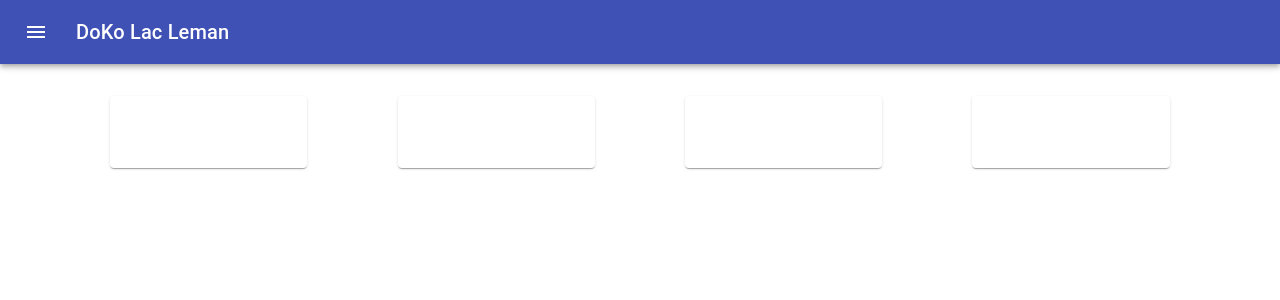
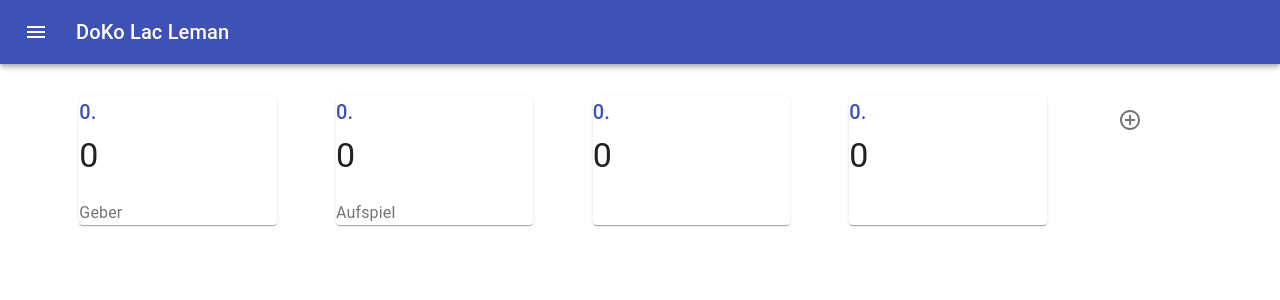
Before and after one commit to druxx/doko, a React (Create React App) app: page /#/ in a window 1280 px wide. Shown: the top 300 px of the page. Built offline with nearby package versions, Linux system fonts and the light colour scheme.

Commit message:
first version of Home  view

```diff
--- a/src/components/Home.js
+++ b/src/components/Home.js
@@ -1,9 +1,10 @@
 import React, { Component } from 'react';
 import { connect } from "react-redux";
-import { Container, Grid, Card, CardHeader, CardContent, TextField, Button, IconButton } from '@material-ui/core';
-import SaveIcon from '@material-ui/icons/Save'
+import { withRouter } from 'react-router-dom';
+import { Container, Grid, Paper, IconButton } from '@material-ui/core';
 import AddCircleOutlineOutlinedIcon from '@material-ui/icons/AddCircleOutlineOutlined';
 import { withStyles } from '@material-ui/core/styles';
+import PlayerFragment from './PlayerFragment';
 
 
 const styles = theme => ({
@@ -32,7 +33,12 @@ const mapStateToProps = state => {
     return {players};
 }
 
-class Players extends Component {
+class Home extends Component {
+
+    handleAddGameResult = () => {
+        this.props.history.push('/score');
+    }
+
 
     render() {
         const { classes, players } = this.props;
@@ -42,18 +48,21 @@ class Players extends Component {
             <div className={classes.content}>
               <Container maxWidth="xl" className={classes.container}>
                 <Grid container spacing={10} direction="column" justify="space-evenly" alignItems="center">
-                    <Grid container item xs={12} spacing={1} justify="space-evenly" alignItems="center">
+                    <Grid container item xs={12} spacing={1} justify="space-evenly" alignItems='stretch'>
                         {players.map((player,index) => {
                             return (
                                 <Grid item xs={2}>
-                                    <Card>
-                                        <CardHeader title={player.name}/>
-                                        <CardContent>
-                                        </CardContent>
-                                    </Card>
+                                    <Paper>
+                                        <PlayerFragment player={player} />
+                                    </Paper>
                                 </Grid>
                             );
                         })}
+                        <Grid item xs={1}>
+                            <IconButton aria-label="add" onClick={this.handleAddGameResult}>
+                                <AddCircleOutlineOutlinedIcon />
+                            </IconButton>
+                        </Grid>
                     </Grid>
                     <Grid container item xs={12} spacing={1} justify="space-evenly" alignItems="center">
                         <Grid item xs={2}>
@@ -66,5 +75,5 @@ class Players extends Component {
     }
 }
 
-const StyledPlayers = withStyles(styles, { withTheme: true })(Players)
-export default connect(mapStateToProps)(StyledPlayers);
+const StyledHome = withStyles(styles, { withTheme: true })(withRouter(Home))
+export default connect(mapStateToProps)(StyledHome);
--- /dev/null
+++ b/src/components/PlayerFragment.js
@@ -0,0 +1,48 @@
+import React from 'react';
+import { makeStyles } from '@material-ui/core/styles';
+import Typography from '@material-ui/core/Typography';
+
+const useStyles = makeStyles({
+  fragmentContext: {
+    flex: 1,
+  },
+  hideMe: {
+    visibility:'hidden'
+  },
+  normal: {}
+});
+
+
+export default function PlayerFragment(props) {
+  const classes = useStyles();
+  const {  player } = props;
+  const soli =  'Soli: ' + player.soli;
+  const soliHidden =  player.soli === 0 ? true : false;
+  const top = '' + player.rank +'.   ' + player.name;
+  let bottom = 'GeberAufspiel';
+  let hidden = true;
+  if (player.pos === 0) {
+    bottom = 'Geber';
+    hidden = false;
+  }
+  if (player.pos === 1) {
+    bottom = 'Aufspiel';
+    hidden = false;
+  }
+  return (
+    <React.Fragment>
+        <Typography component="h2" variant="h6" color="primary" gutterBottom>
+          {top}
+        </Typography>
+        <Typography component="p" variant="h4">
+          {player.points}
+        </Typography>
+        <Typography color="textSecondary" className={soliHidden ? classes.hideMe : classes.normal}>
+          {soli}
+        </Typography>
+        <Typography color="textSecondary" className={hidden ? classes.hideMe : classes.normal}>
+          {bottom}
+        </Typography>
+    </React.Fragment>
+  );
+}
```
